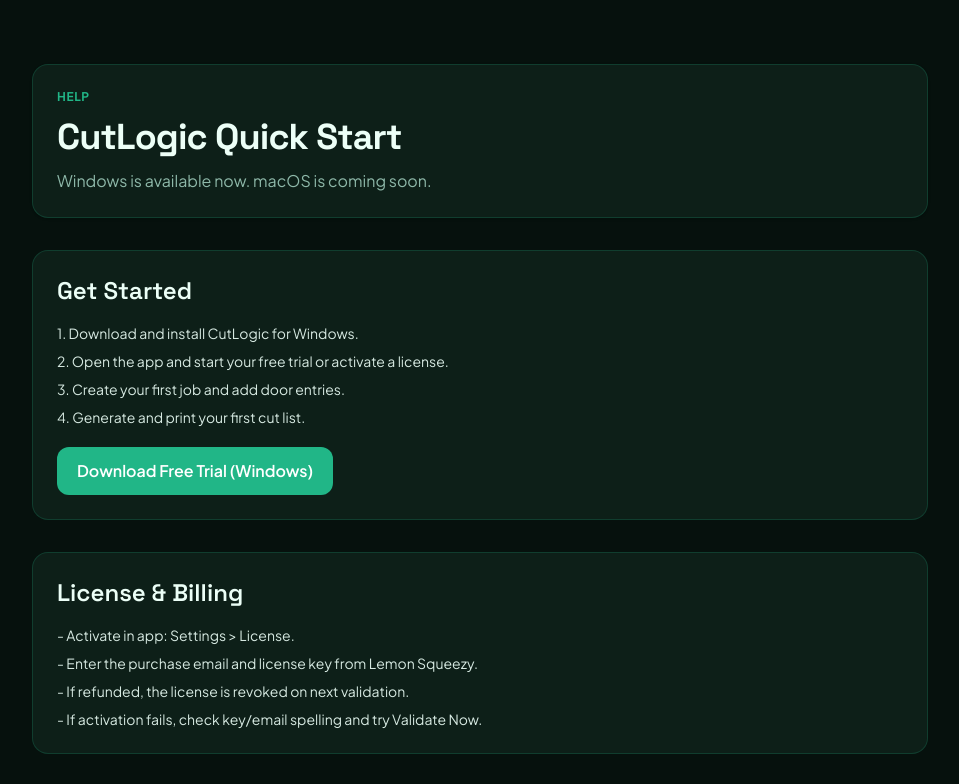
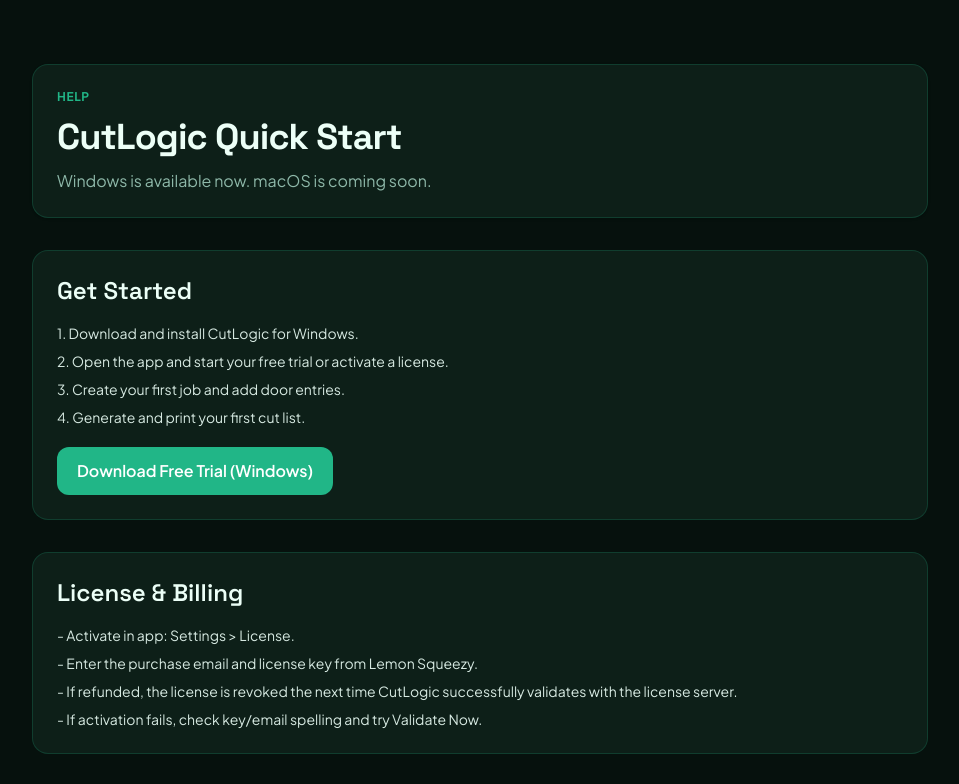
Before and after one commit to madmalio/cutlogic-website, a Next.js app: page /help in a window 1280 px wide. Shown: the top 784 px of the page, without its empty margins (160-1119 px from the left). Built offline with nearby package versions, Linux system fonts and the light colour scheme.

Commit message:
feat: updated some text

```diff
--- a/src/app/help/page.tsx
+++ b/src/app/help/page.tsx
@@ -37,7 +37,7 @@
           <ul className="mt-4 space-y-2 text-sm text-foreground/90">
             <li>- Activate in app: Settings &gt; License.</li>
             <li>- Enter the purchase email and license key from Lemon Squeezy.</li>
-            <li>- If refunded, the license is revoked on next validation.</li>
+            <li>- If refunded, the license is revoked the next time CutLogic successfully validates with the license server.</li>
             <li>- If activation fails, check key/email spelling and try Validate Now.</li>
           </ul>
         </section>
```
